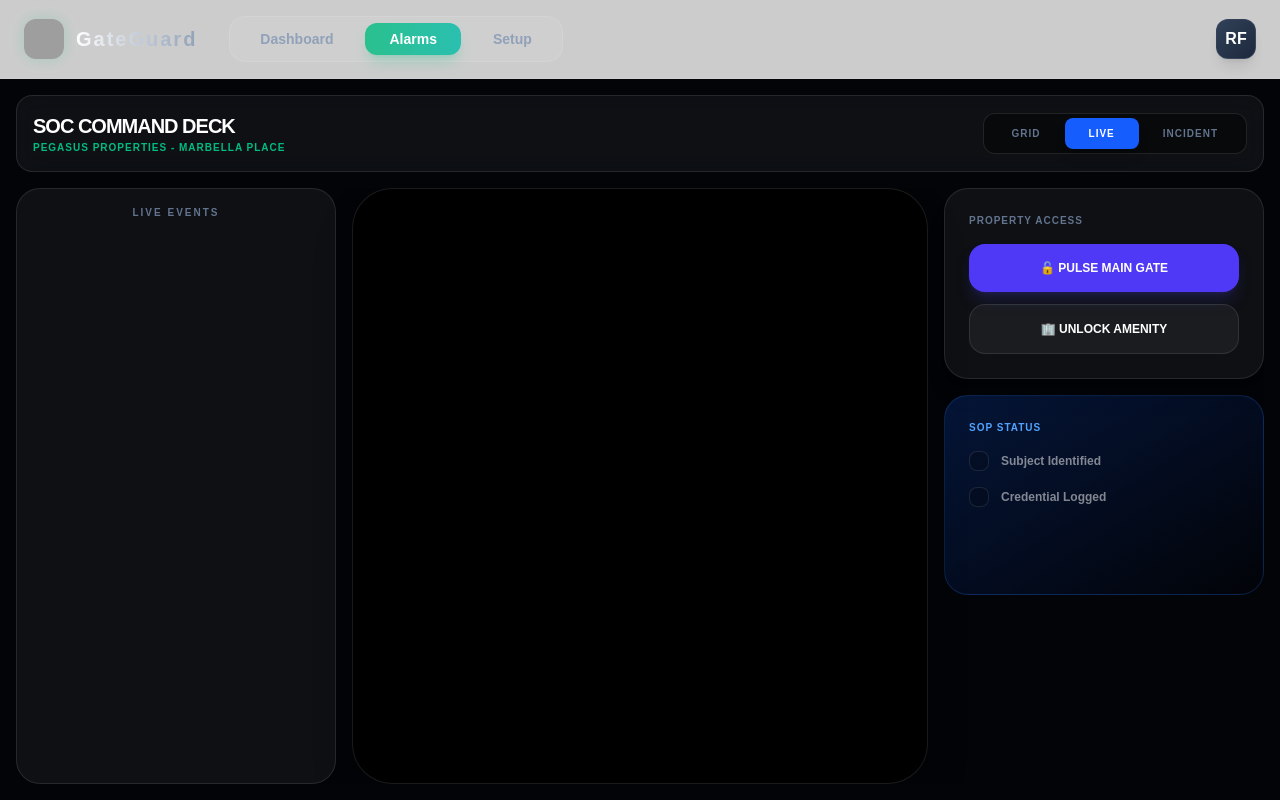
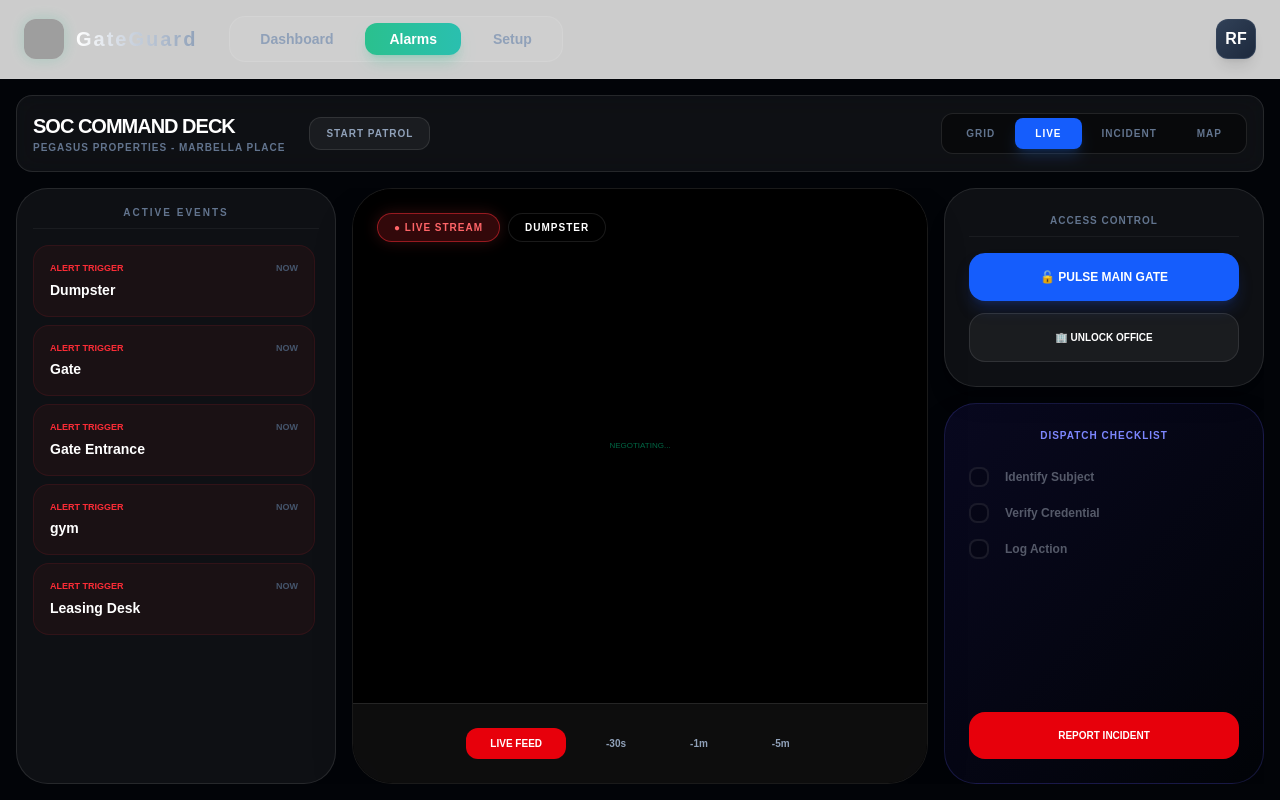
Before and after one commit to gateguard2024/gateguard-dispatch-ui, a Next.js app: page /alarms in a window 1280 px wide. Both pictures are taken after a click on the button "LIVE". Built offline with nearby package versions, Linux system fonts and the light colour scheme; grey boxes are pictures that could not be loaded.

Commit message:
Update page.tsx

```diff
--- a/app/alarms/page.tsx
+++ b/app/alarms/page.tsx
@@ -3,28 +3,36 @@
 import React, { useState, useEffect, useRef } from "react";
 
 // ============================================================================
-// 🏢 SITE CONFIGURATION (Matches your Setup page filtering)
+// 🏢 REGISTERED SITE DATA
 // ============================================================================
-const MARBELLA_SITE = {
-  name: "Pegasus Properties - Marbella Place",
-  bridgeEsn: "10071c5d",
-  keyword: "Marbella Place"
-};
+const REGISTERED_CAMERAS = [
+  { id: "100ba88a", name: "Dumpster" },
+  { id: "10059648", name: "Gate" },
+  { id: "100ebfc5", name: "Gate Entrance" },
+  { id: "1009a37e", name: "gym" },
+  { id: "1007d097", name: "Leasing Desk" },
+  { id: "100c2e51", name: "Leasing Lobby" },
+  { id: "1006bf65", name: "Mail Left" },
+  { id: "100601bd", name: "Mail Right" },
+  { id: "100fa50d", name: "Maintenance Camera" },
+  { id: "100b1c89", name: "Manager Office" },
+  { id: "100fd212", name: "Pool Camera" }
+];
+
+const SITE_NAME = "Pegasus Properties - Marbella Place";
 
 // ============================================================================
-// SMART VIDEO PLAYER (Proxies through /api/een/proxy)
+// RESILIENT VIDEO PLAYER
 // ============================================================================
-const SmartVideoPlayer = ({ camId, token, streamType = 'main', offsetSeconds = 0, className, controls = false }: any) => {
+const SmartVideoPlayer = ({ camId, token, type = 'main', offsetSeconds = 0, className, controls = false }: any) => {
     const [streamUrl, setStreamUrl] = useState<string>('');
 
-useEffect(() => {
+    useEffect(() => {
         if (!camId || !token) return;
 
-        // 1. Construct EEN V3 Stream URL
         const cluster = "https://media.c031.eagleeyenetworks.com";
-        let hlsUrl = `${cluster}/media/streams/${streamType}/hls/getPlaylist.m3u8?esn=${camId}`;
+        let hlsUrl = `${cluster}/media/streams/${type}/hls/getPlaylist.m3u8?esn=${camId}`;
 
-        // 2. Add DVR Time Travel if needed (Corrected logic)
         if (offsetSeconds > 0) {
             const d = new Date(Date.now() - offsetSeconds * 1000);
             const pad = (n: number) => String(n).padStart(2, '0');
@@ -32,15 +40,14 @@ useEffect(() => {
             hlsUrl += `&startTime=${ts}`;
         }
 
-        // 3. Wrap in your working Vercel Proxy
         setStreamUrl(`/api/een/proxy?url=${encodeURIComponent(hlsUrl)}&token=${encodeURIComponent(token)}`);
-    }, [camId, token, offsetSeconds, streamType]);
+    }, [camId, token, offsetSeconds, type]);
 
-    if (!streamUrl) return <div className="flex items-center justify-center bg-black/40 h-full animate-pulse text-[10px] font-mono">HANDSHAKE...</div>;
+    if (!streamUrl) return <div className="flex items-center justify-center bg-black h-full w-full animate-pulse text-[8px] text-emerald-500 font-mono uppercase">Negotiating...</div>;
 
     return (
         <video
-            key={streamUrl} // Force reload on time change
+            key={streamUrl}
             src={streamUrl}
             autoPlay muted playsInline
             controls={controls}
@@ -50,64 +57,71 @@ useEffect(() => {
 };
 
 export default function AlarmsPage() {
+  // --- STATE ---
   const [activeToken, setActiveToken] = useState<string | null>(null);
-  const [cameras, setCameras] = useState<any[]>([]);
-  const [activeCam, setActiveCam] = useState<any>(null);
-  const [view, setView] = useState<'grid' | 'live' | 'incident'>('grid');
+  const [activeCam, setActiveCam] = useState<any>(REGISTERED_CAMERAS[0]);
+  const [view, setView] = useState<'grid' | 'live' | 'incident' | 'map'>('grid');
   const [dvrOffset, setDvrOffset] = useState(0);
+  const [isPatrolMode, setIsPatrolMode] = useState(false);
+  const patrolIntervalRef = useRef<NodeJS.Timeout | null>(null);
 
-  // 1. Initialize Token from Storage
+  // --- INITIAL LOAD ---
   useEffect(() => {
-    const token = localStorage.getItem(`een_token_${MARBELLA_SITE.name}`);
+    const token = localStorage.getItem(`een_token_${SITE_NAME}`);
     if (token) setActiveToken(token);
   }, []);
 
-  // 2. Fetch & Hybrid Filter (Ensures you get exactly the 11 Marbella cams)
+  // --- VIRTUAL PATROL LOGIC ---
   useEffect(() => {
-    if (!activeToken) return;
+    if (isPatrolMode) {
+      setView('live');
+      let currentIndex = REGISTERED_CAMERAS.findIndex(c => c.id === activeCam.id);
+      patrolIntervalRef.current = setInterval(() => {
+        currentIndex = (currentIndex + 1) % REGISTERED_CAMERAS.length;
+        setActiveCam(REGISTERED_CAMERAS[currentIndex]);
+      }, 10000); // 10s rotation
+    } else {
+      if (patrolIntervalRef.current) clearInterval(patrolIntervalRef.current);
+    }
+    return () => { if (patrolIntervalRef.current) clearInterval(patrolIntervalRef.current); };
+  }, [isPatrolMode, activeCam.id]);
 
-    const fetchCams = async () => {
-      const res = await fetch('/api/een/cameras', {
-        method: 'POST',
-        headers: { 'Content-Type': 'application/json' },
-        body: JSON.stringify({ token: activeToken, siteName: MARBELLA_SITE.name })
-      });
+  // --- HANDLERS ---
+  const handleUnlockDoor = (name: string) => {
+    alert(`Brivo API: Unlocking ${name}`);
+  };
 
-      if (res.ok) {
-        const data = await res.json();
-        const all = data.results || [];
-
-        // APPLY HYBRID FILTER
-        const filtered = all.filter((c: any) => {
-          const bridge = c.bridgeId || "";
-          const name = (c.name || "").toLowerCase();
-          return bridge === MARBELLA_SITE.bridgeEsn || name.includes(MARBELLA_SITE.keyword.toLowerCase());
-        });
-
-        const formatted = filtered.map((c: any) => ({ id: c.camera_id || c.esn, name: c.name }));
-        setCameras(formatted);
-        if (formatted.length > 0) setActiveCam(formatted[0]);
-      }
-    };
-    fetchCams();
-  }, [activeToken]);
+  const handleFlagIncident = () => {
+    alert(`Supabase: Incident logged for ${activeCam.name} at T-${dvrOffset}s`);
+  };
 
   return (
-    <div className="w-full h-full flex flex-col p-4 bg-[#020408] text-white overflow-hidden">
+    <div className="w-full h-full flex flex-col p-4 bg-[#020408] text-white overflow-hidden font-sans">
 
-      {/* HEADER BAR */}
+      {/* HEADER COMMAND DECK */}
       <div className="flex justify-between items-center mb-4 bg-white/5 border border-white/10 rounded-2xl p-4 backdrop-blur-md">
-        <div>
-            <h1 className="text-xl font-black tracking-tighter">SOC COMMAND DECK</h1>
-            <p className="text-[10px] text-emerald-500 font-bold uppercase tracking-widest">{MARBELLA_SITE.name}</p>
+        <div className="flex items-center gap-6">
+            <div>
+              <h1 className="text-xl font-black tracking-tighter">SOC COMMAND DECK</h1>
+              <p className="text-[10px] text-slate-500 font-bold uppercase tracking-widest">{SITE_NAME}</p>
+            </div>
+
+            {/* START PATROL BUTTON */}
+            <button
+              onClick={() => setIsPatrolMode(!isPatrolMode)}
+              className={`px-4 py-2 rounded-xl text-[10px] font-black tracking-widest transition-all border ${isPatrolMode ? 'bg-amber-500/20 border-amber-500 text-amber-500 animate-pulse' : 'bg-white/5 border-white/10 text-slate-400'}`}
+            >
+              {isPatrolMode ? '● PATROL ACTIVE' : 'START PATROL'}
+            </button>
         </div>
 
-        <div className="flex bg-black/40 border border-white/10 rounded-xl p-1">
-            {['grid', 'live', 'incident'].map(v => (
+        {/* VIEW SELECTOR */}
+        <div className="flex bg-black/40 border border-white/10 rounded-xl p-1 shadow-inner">
+            {['grid', 'live', 'incident', 'map'].map(v => (
                 <button
                     key={v}
-                    onClick={() => { setView(v as any); setDvrOffset(0); }}
-                    className={`px-6 py-2 rounded-lg text-[10px] font-black tracking-widest transition-all ${view === v ? 'bg-blue-600 text-white shadow-lg' : 'text-slate-500 hover:text-white'}`}
+                    onClick={() => { setView(v as any); setDvrOffset(0); setIsPatrolMode(false); }}
+                    className={`px-5 py-2 rounded-lg text-[10px] font-black tracking-widest transition-all ${view === v ? 'bg-blue-600 text-white shadow-lg shadow-blue-500/20' : 'text-slate-500 hover:text-white'}`}
                 >
                     {v.toUpperCase()}
                 </button>
@@ -117,40 +131,40 @@ export default function AlarmsPage() {
 
       <div className="flex flex-1 gap-4 overflow-hidden">
 
-        {/* LEFT: INCIDENT QUEUE */}
-        <div className="w-80 bg-white/5 border border-white/10 rounded-3xl p-4 flex flex-col">
-            <h3 className="text-[10px] font-black text-slate-500 uppercase mb-4 tracking-[0.2em] text-center">Live Events</h3>
-            <div className="space-y-2 overflow-y-auto custom-scrollbar flex-1">
-                {cameras.slice(0, 5).map((cam) => (
+        {/* LEFT PANEL: ALARM QUEUE */}
+        <div className="w-80 bg-white/5 border border-white/10 rounded-[2rem] p-4 flex flex-col">
+            <h3 className="text-[10px] font-black text-slate-500 uppercase mb-4 tracking-[0.2em] text-center border-b border-white/5 pb-2">Active Events</h3>
+            <div className="space-y-2 overflow-y-auto custom-scrollbar flex-1 pr-1">
+                {REGISTERED_CAMERAS.slice(0, 5).map((cam, i) => (
                     <div
                         key={cam.id}
-                        onClick={() => { setActiveCam(cam); setView('incident'); setDvrOffset(15); }}
+                        onClick={() => { setActiveCam(cam); setView('incident'); setDvrOffset(15); setIsPatrolMode(false); }}
                         className="p-4 bg-red-500/5 border border-red-500/10 rounded-2xl cursor-pointer hover:bg-red-500/10 transition-all group"
                     >
-                        <div className="flex justify-between mb-1">
-                            <span className="text-[9px] font-black text-red-500 uppercase">Alert</span>
-                            <span className="text-[9px] text-slate-600 font-mono">NOW</span>
+                        <div className="flex justify-between mb-1 text-[9px] font-black uppercase">
+                            <span className="text-red-500">Alert Trigger</span>
+                            <span className="text-slate-600">NOW</span>
                         </div>
-                        <span className="text-sm font-bold group-hover:text-red-400">{cam.name}</span>
+                        <span className="text-sm font-bold group-hover:text-red-400 truncate block">{cam.name}</span>
                     </div>
                 ))}
             </div>
         </div>
 
-        {/* CENTER: MAIN CANVAS */}
+        {/* CENTER: MAIN VIDEO CANVAS */}
         <div className="flex-1 bg-black border border-white/10 rounded-[2.5rem] relative overflow-hidden shadow-2xl flex flex-col">
 
-            {/* GRID VIEW */}
+            {/* VIEW 1: GRID */}
             {view === 'grid' && (
-                <div className="absolute inset-0 p-4 grid grid-cols-3 gap-3 overflow-y-auto custom-scrollbar">
-                    {cameras.map(cam => (
+                <div className="absolute inset-0 p-4 grid grid-cols-2 lg:grid-cols-3 xl:grid-cols-4 gap-3 overflow-y-auto custom-scrollbar">
+                    {REGISTERED_CAMERAS.map(cam => (
                         <div
                             key={cam.id}
                             onDoubleClick={() => { setActiveCam(cam); setView('live'); }}
-                            className="aspect-video bg-slate-900 border border-white/10 rounded-2xl overflow-hidden relative cursor-pointer group hover:border-blue-500/50 transition-all"
+                            className="aspect-video bg-slate-950 border border-white/10 rounded-2xl overflow-hidden relative cursor-pointer group hover:border-blue-500/50 transition-all shadow-lg"
                         >
                             <SmartVideoPlayer camId={cam.id} token={activeToken} streamType="preview" />
-                            <div className="absolute bottom-2 left-2 bg-black/60 backdrop-blur-md px-2 py-0.5 rounded-lg text-[9px] font-bold border border-white/5">
+                            <div className="absolute bottom-2 left-2 bg-black/70 backdrop-blur-md px-2 py-0.5 rounded-lg text-[9px] font-bold border border-white/5 pointer-events-none group-hover:text-blue-400">
                                 {cam.name}
                             </div>
                         </div>
@@ -158,67 +172,80 @@ export default function AlarmsPage() {
                 </div>
             )}
 
-            {/* SINGLE CAM VIEW */}
+            {/* VIEW 2: SINGLE LIVE / DVR */}
             {view === 'live' && activeCam && (
                 <div className="absolute inset-0 flex flex-col">
-                    <div className="flex-1 relative">
-                        <SmartVideoPlayer camId={activeCam.id} token={activeToken} streamType="main" offsetSeconds={dvrOffset} controls={true} />
+                    <div className="flex-1 relative bg-black">
+                        <SmartVideoPlayer camId={activeCam.id} token={activeToken} offsetSeconds={dvrOffset} controls={true} />
                         <div className="absolute top-6 left-6 flex gap-2">
-                            <span className={`px-4 py-1.5 rounded-full text-[10px] font-black tracking-widest backdrop-blur-xl border ${dvrOffset === 0 ? 'bg-red-500/20 text-red-400 border-red-500/50' : 'bg-amber-500/20 text-amber-400 border-amber-500/50 animate-pulse'}`}>
-                                {dvrOffset === 0 ? '● LIVE FEED' : `DVR PLAYBACK (-${dvrOffset}s)`}
+                            <span className={`px-4 py-1.5 rounded-full text-[10px] font-black tracking-widest backdrop-blur-xl border ${dvrOffset === 0 ? 'bg-red-500/20 text-red-400 border-red-500/50 shadow-[0_0_15px_rgba(239,68,68,0.2)]' : 'bg-amber-500/20 text-amber-400 border-amber-500/50 animate-pulse'}`}>
+                                {dvrOffset === 0 ? '● LIVE STREAM' : `DVR PLAYBACK (-${dvrOffset}s)`}
+                            </span>
+                            <span className="bg-black/60 backdrop-blur-md border border-white/10 px-4 py-1.5 rounded-full text-[10px] font-bold tracking-widest uppercase">
+                                {activeCam.name}
                             </span>
                         </div>
                     </div>
-                    {/* DVR SCRUBBER */}
-                    <div className="h-16 bg-white/5 border-t border-white/10 flex items-center px-8 gap-4 justify-center">
-                        <button onClick={() => setDvrOffset(0)} className={`px-4 py-1 rounded text-[10px] font-bold ${dvrOffset === 0 ? 'bg-red-600 text-white' : 'text-slate-400'}`}>LIVE</button>
-                        <button onClick={() => setDvrOffset(30)} className={`px-4 py-1 rounded text-[10px] font-bold ${dvrOffset === 30 ? 'bg-amber-600 text-white' : 'text-slate-400'}`}>-30s</button>
-                        <button onClick={() => setDvrOffset(60)} className={`px-4 py-1 rounded text-[10px] font-bold ${dvrOffset === 60 ? 'bg-amber-600 text-white' : 'text-slate-400'}`}>-1m</button>
-                        <button onClick={() => setDvrOffset(300)} className={`px-4 py-1 rounded text-[10px] font-bold ${dvrOffset === 300 ? 'bg-amber-600 text-white' : 'text-slate-400'}`}>-5m</button>
+                    <div className="h-20 bg-white/5 border-t border-white/10 flex items-center px-8 gap-4 justify-center backdrop-blur-md">
+                        <button onClick={() => setDvrOffset(0)} className={`px-6 py-2 rounded-xl text-[10px] font-black transition-all ${dvrOffset === 0 ? 'bg-red-600 text-white' : 'text-slate-400 hover:bg-white/5'}`}>LIVE FEED</button>
+                        <button onClick={() => setDvrOffset(30)} className={`px-6 py-2 rounded-xl text-[10px] font-black transition-all ${dvrOffset === 30 ? 'bg-amber-600 text-white' : 'text-slate-400 hover:bg-white/5'}`}>-30s</button>
+                        <button onClick={() => setDvrOffset(60)} className={`px-6 py-2 rounded-xl text-[10px] font-black transition-all ${dvrOffset === 60 ? 'bg-amber-600 text-white' : 'text-slate-400 hover:bg-white/5'}`}>-1m</button>
+                        <button onClick={() => setDvrOffset(300)} className={`px-6 py-2 rounded-xl text-[10px] font-black transition-all ${dvrOffset === 300 ? 'bg-amber-600 text-white' : 'text-slate-400 hover:bg-white/5'}`}>-5m</button>
                     </div>
                 </div>
             )}
 
-            {/* INCIDENT VIEW (DUAL PANE) */}
+            {/* VIEW 3: INCIDENT (CLIP + LIVE) */}
             {view === 'incident' && activeCam && (
                 <div className="absolute inset-0 flex">
                     <div className="flex-1 border-r border-white/10 relative">
-                        <SmartVideoPlayer camId={activeCam.id} token={activeToken} streamType="main" offsetSeconds={dvrOffset || 15} />
-                        <span className="absolute bottom-6 left-6 bg-amber-600 px-3 py-1 rounded-lg text-[10px] font-black">INCIDENT CLIP</span>
+                        <SmartVideoPlayer camId={activeCam.id} token={activeToken} offsetSeconds={15} />
+                        <span className="absolute bottom-6 left-6 bg-amber-600 px-3 py-1 rounded-lg text-[10px] font-black shadow-xl">INCIDENT PLAYBACK</span>
                     </div>
                     <div className="flex-1 relative">
-                        <SmartVideoPlayer camId={activeCam.id} token={activeToken} streamType="main" offsetSeconds={0} />
-                        <span className="absolute bottom-6 left-6 bg-red-600 px-3 py-1 rounded-lg text-[10px] font-black">LIVE STATUS</span>
+                        <SmartVideoPlayer camId={activeCam.id} token={activeToken} offsetSeconds={0} />
+                        <span className="absolute bottom-6 left-6 bg-red-600 px-3 py-1 rounded-lg text-[10px] font-black shadow-xl">LIVE STATUS</span>
+                    </div>
+                </div>
+            )}
+
+            {/* VIEW 4: SITE MAP */}
+            {view === 'map' && (
+                <div className="absolute inset-0 flex items-center justify-center bg-slate-950">
+                    <div className="text-center opacity-30">
+                        <div className="text-4xl mb-4">🗺️</div>
+                        <h2 className="text-sm font-black tracking-[0.5em] uppercase">Interactive Floorplan Pending</h2>
                     </div>
                 </div>
             )}
 
         </div>
 
-        {/* RIGHT: CONTROLS */}
-        <div className="w-80 shrink-0 space-y-4">
-            <div className="bg-white/5 border border-white/10 rounded-3xl p-6 shadow-xl">
-                <h3 className="text-[10px] font-black text-slate-500 uppercase mb-4 tracking-widest">Property Access</h3>
-                <button className="w-full bg-indigo-600 hover:bg-indigo-500 py-4 rounded-2xl text-xs font-black shadow-lg shadow-indigo-900/40 transition-all active:scale-95 mb-3">
+        {/* RIGHT PANEL: BRIVO & SOPS */}
+        <div className="w-80 shrink-0 flex flex-col gap-4">
+            <div className="bg-white/5 border border-white/10 rounded-[2rem] p-6 shadow-xl">
+                <h3 className="text-[10px] font-black text-slate-500 uppercase mb-4 tracking-widest text-center border-b border-white/5 pb-2">Access Control</h3>
+                <button onClick={() => handleUnlockDoor("Main Gate")} className="w-full bg-blue-600 hover:bg-blue-500 py-4 rounded-2xl text-xs font-black shadow-lg shadow-blue-900/40 transition-all active:scale-95 mb-3">
                     🔓 PULSE MAIN GATE
                 </button>
-                <button className="w-full bg-white/5 hover:bg-white/10 py-4 rounded-2xl text-xs font-black border border-white/10 transition-all active:scale-95">
-                    🏢 UNLOCK AMENITY
+                <button onClick={() => handleUnlockDoor("Office")} className="w-full bg-white/5 hover:bg-white/10 py-4 rounded-2xl text-[10px] font-black border border-white/10 transition-all active:scale-95">
+                    🏢 UNLOCK OFFICE
                 </button>
             </div>
 
-            <div className="bg-gradient-to-br from-blue-600/20 to-transparent border border-blue-500/20 rounded-3xl p-6 flex-1 h-[200px]">
-                <h3 className="text-[10px] font-black text-blue-400 uppercase mb-4 tracking-widest">SOP Status</h3>
-                <div className="space-y-4 opacity-50">
-                    <div className="flex items-center gap-3">
-                        <div className="w-5 h-5 border border-white/20 rounded-lg bg-black/40"></div>
-                        <span className="text-xs font-bold">Subject Identified</span>
-                    </div>
-                    <div className="flex items-center gap-3">
-                        <div className="w-5 h-5 border border-white/20 rounded-lg bg-black/40"></div>
-                        <span className="text-xs font-bold">Credential Logged</span>
-                    </div>
+            <div className="bg-gradient-to-br from-indigo-600/10 to-transparent border border-indigo-500/20 rounded-[2rem] p-6 flex-1 shadow-2xl flex flex-col">
+                <h3 className="text-[10px] font-black text-indigo-400 uppercase mb-6 tracking-widest text-center">Dispatch Checklist</h3>
+                <div className="space-y-4 opacity-40 flex-1">
+                    {["Identify Subject", "Verify Credential", "Log Action"].map((text) => (
+                        <div key={text} className="flex items-center gap-4">
+                            <div className="w-5 h-5 border-2 border-white/20 rounded-lg bg-black/40"></div>
+                            <span className="text-xs font-bold text-slate-300">{text}</span>
+                        </div>
+                    ))}
                 </div>
+                <button onClick={handleFlagIncident} className="w-full bg-red-600 hover:bg-red-500 text-white py-4 rounded-2xl text-[10px] font-black transition-all">
+                    REPORT INCIDENT
+                </button>
             </div>
         </div>
       </div>
```
